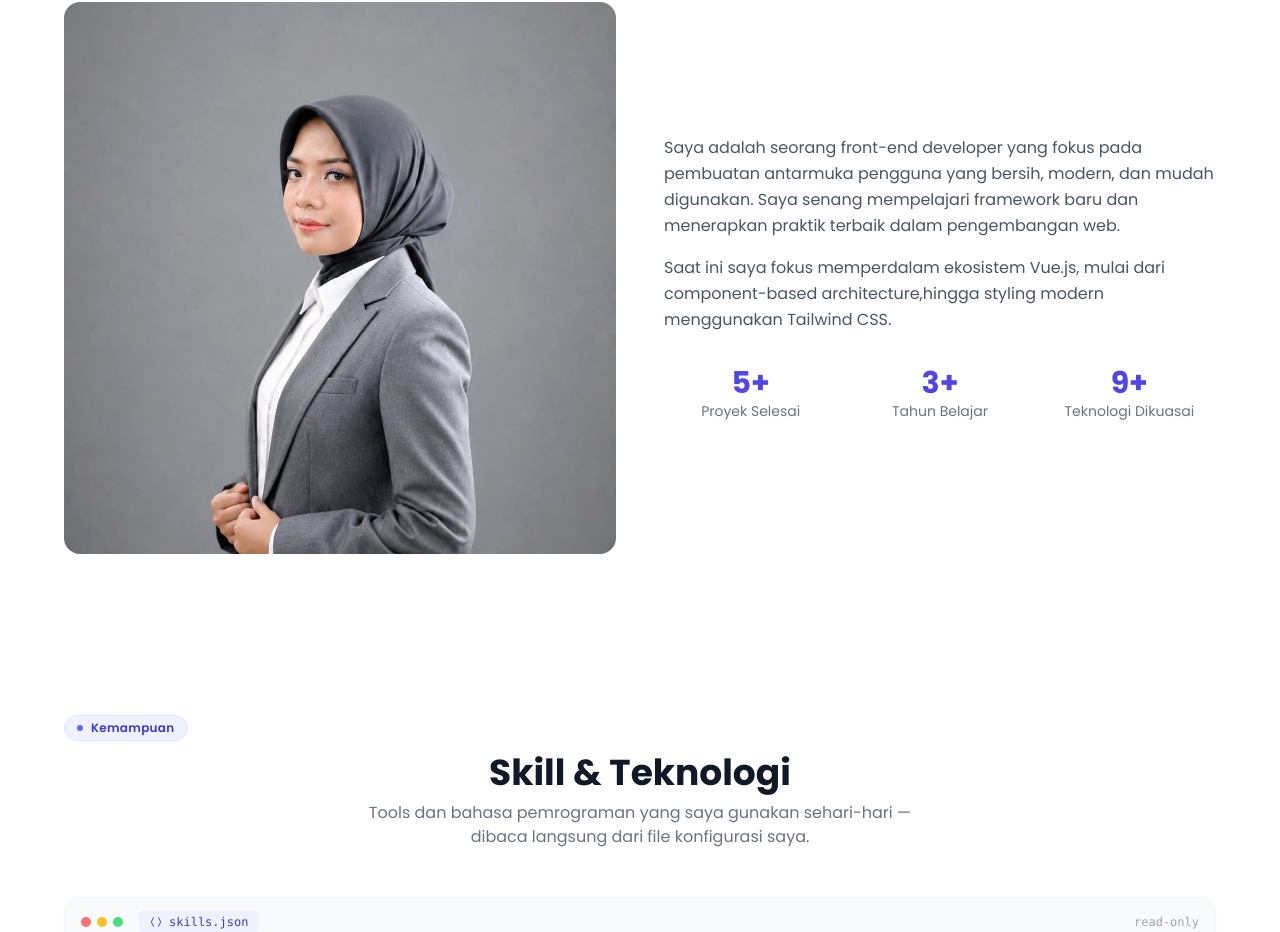
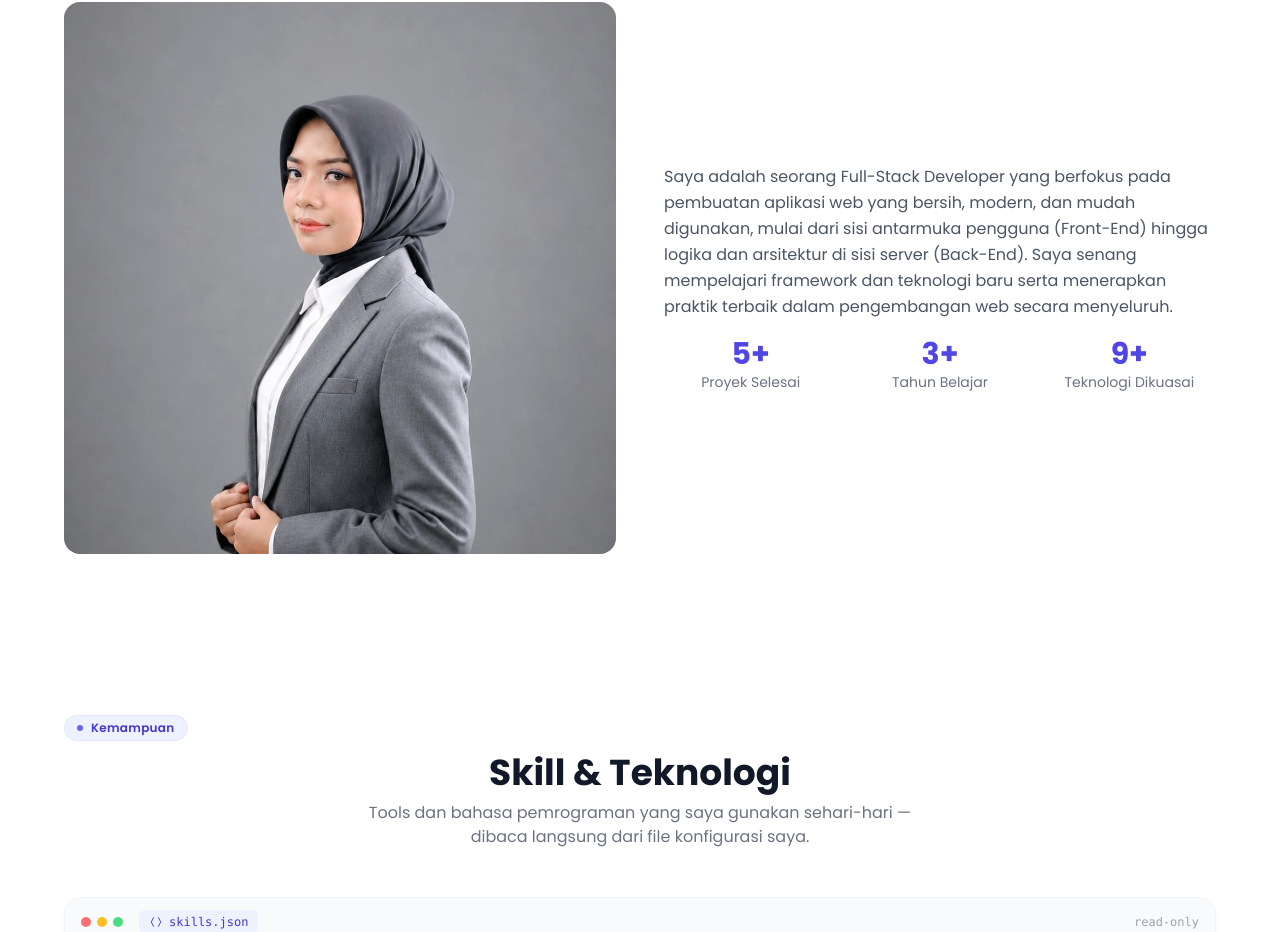
Before and after one commit to rosidadewi/portofolio, a Vue app: page / in a window 1280 px wide. Shown: the part 998-1930 px from the top of the page. Built offline with nearby package versions, Linux system fonts and the light colour scheme.

Commit message:
Update About.vue

```diff
--- a/src/components/About.vue
+++ b/src/components/About.vue
@@ -114,14 +114,11 @@ onDeactivated(() => {
 
         <div>
           <p class="text-gray-600 mb-4 leading-relaxed">
-            Saya adalah seorang front-end developer yang fokus pada pembuatan
-            antarmuka pengguna yang bersih, modern, dan mudah digunakan. Saya
-            senang mempelajari framework baru dan menerapkan praktik terbaik
-            dalam pengembangan web.
-          </p>
-          <p class="text-gray-600 mb-8 leading-relaxed">
-            Saat ini saya fokus memperdalam ekosistem Vue.js, mulai dari
-            component-based architecture,hingga styling modern menggunakan Tailwind CSS.
+            Saya adalah seorang Full-Stack Developer yang berfokus pada pembuatan aplikasi web
+            yang bersih, modern, dan mudah digunakan, mulai dari sisi antarmuka pengguna (Front-End)
+            hingga logika dan arsitektur di sisi server (Back-End). Saya senang mempelajari framework
+            dan teknologi baru serta menerapkan praktik terbaik dalam pengembangan web secara
+            menyeluruh.
           </p>
 
           <div class="grid grid-cols-3 gap-4">
```
